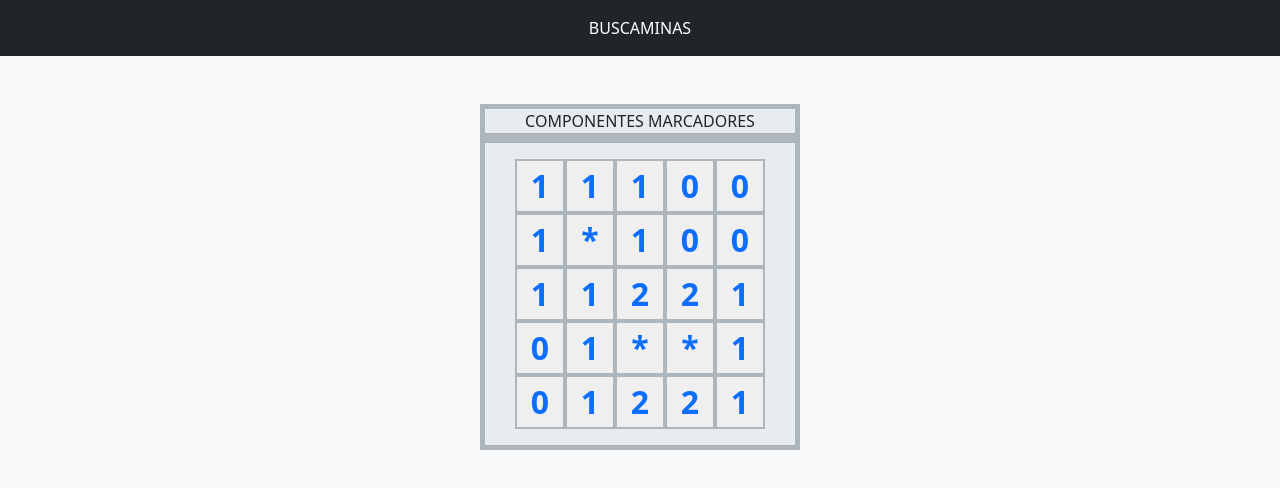
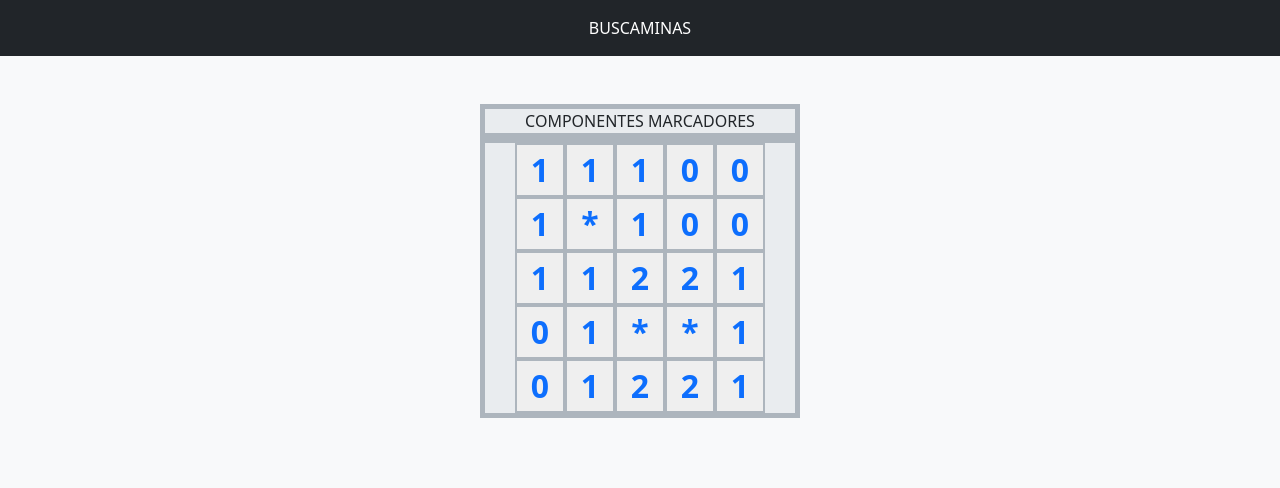
Before and after one commit to pacogomezarnal/buscaminasReact, a React app: page / in a window 1280 px wide. Built offline with nearby package versions, Linux system fonts and the light colour scheme.

Commit message:
Tablero con flex

```diff
--- a/public/index.html
+++ b/public/index.html
@@ -15,9 +15,9 @@
             <div class="row border border-5 border-dark-subtle bg-body-secondary">
                 <div class="col">COMPONENTES MARCADORES</div>
             </div>
-            <div class="row border border-5 border-dark-subtle bg-body-secondary text-center ">
-                <div class="col">
-                    <div id="app"></div>
+            <div class="row border border-5 border-dark-subtle bg-body-secondary text-center justify-content-center">
+                <div class="col m-0 p-0" style="max-width:270px;">
+                    <div id="app" style="width:270px;"></div>
                 </div>
             </div>
         </div>
--- a/src/Tablero.js
+++ b/src/Tablero.js
@@ -6,42 +6,8 @@ export default function Tablero(){
         <div className="col-auto p-0"><Celda valor={valor}/></div>
     );
     return(
-        <div className="grid m-3">
-            <div className="row justify-content-center">
-                <div className="col-auto p-0"><Celda valor={valores[0]}/></div>
-                <div className="col-auto p-0"><Celda valor={valores[1]}/></div>
-                <div className="col-auto p-0"><Celda valor={valores[2]}/></div>
-                <div className="col-auto p-0"><Celda valor={valores[3]}/></div>
-                <div className="col-auto p-0"><Celda valor={valores[4]}/></div>
-            </div>
-            <div className="row justify-content-center">
-                <div className="col-auto p-0"><Celda valor={valores[5]}/></div>
-                <div className="col-auto p-0"><Celda valor={valores[6]}/></div>
-                <div className="col-auto p-0"><Celda valor={valores[7]}/></div>
-                <div className="col-auto p-0"><Celda valor={valores[8]}/></div>
-                <div className="col-auto p-0"><Celda valor={valores[9]}/></div>
-            </div>
-            <div className="row justify-content-center">
-                <div className="col-auto p-0"><Celda valor={valores[10]}/></div>
-                <div className="col-auto p-0"><Celda valor={valores[11]}/></div>
-                <div className="col-auto p-0"><Celda valor={valores[12]}/></div>
-                <div className="col-auto p-0"><Celda valor={valores[13]}/></div>
-                <div className="col-auto p-0"><Celda valor={valores[14]}/></div>
-            </div>
-            <div className="row justify-content-center">
-                <div className="col-auto p-0"><Celda valor={valores[15]}/></div>
-                <div className="col-auto p-0"><Celda valor={valores[16]}/></div>
-                <div className="col-auto p-0"><Celda valor={valores[17]}/></div>
-                <div className="col-auto p-0"><Celda valor={valores[18]}/></div>
-                <div className="col-auto p-0"><Celda valor={valores[19]}/></div>
-            </div>
-            <div className="row justify-content-center">
-                <div className="col-auto p-0"><Celda valor={valores[20]}/></div>
-                <div className="col-auto p-0"><Celda valor={valores[21]}/></div>
-                <div className="col-auto p-0"><Celda valor={valores[22]}/></div>
-                <div className="col-auto p-0"><Celda valor={valores[23]}/></div>
-                <div className="col-auto p-0"><Celda valor={valores[24]}/></div>
-            </div>
+        <div className="d-flex flex-wrap justify-content-center" style={{width:270}}>
+                {celdas}
         </div>
     );
 }
```
